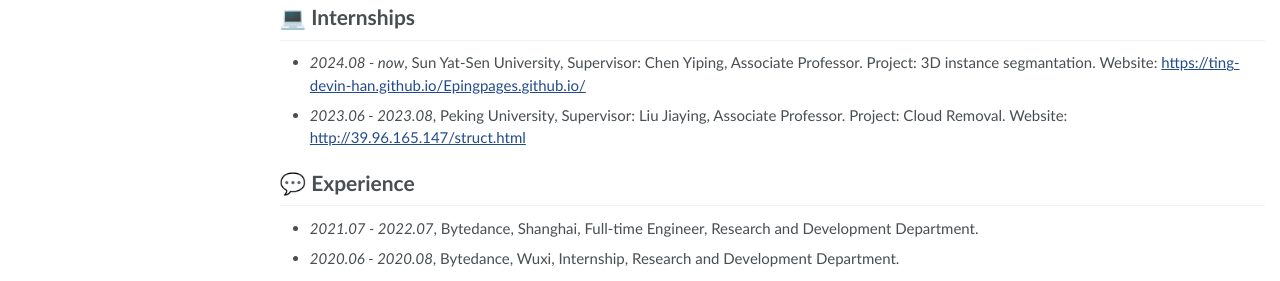
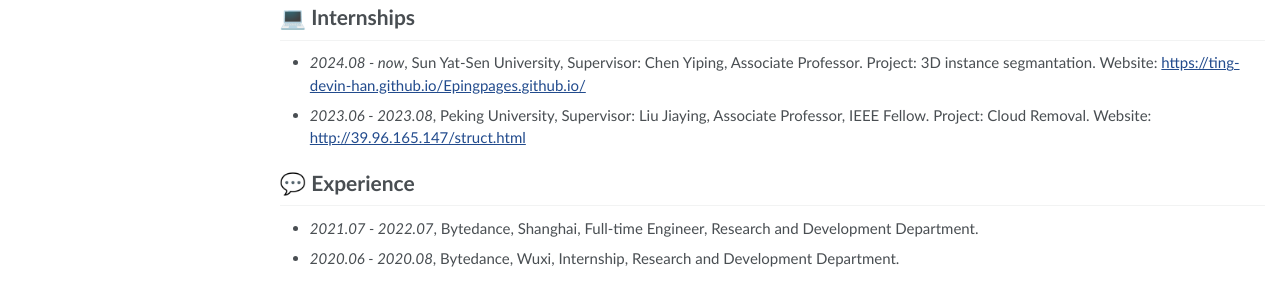
Before and after one commit to littlebeen/littlebeen_homepage, a Jekyll site: the page built from _pages/about.md, in a window 1280 px wide and 1246 px high. Shown: the part 962-1243 px from the top of the window. Built offline with Jekyll 4.4.1, drawn with Linux system fonts in a browser that asks for light colours.

Commit message:
Update about.md

```diff
--- a/_pages/about.md
+++ b/_pages/about.md
@@ -42,7 +42,7 @@ redirect_from:
 
 # 💻 Internships
 - *2024.08 - now*, Sun Yat-Sen University, Supervisor: Chen Yiping, Associate Professor. Project: 3D instance segmantation. Website: <a href='https://ting-devin-han.github.io/Epingpages.github.io'>https://ting-devin-han.github.io/Epingpages.github.io/</a>
-- *2023.06 - 2023.08*, Peking University, Supervisor: Liu Jiaying, Associate Professor. Project: Cloud Removal. Website: <a href='http://39.96.165.147/struct.html'>http://39.96.165.147/struct.html</a>
+- *2023.06 - 2023.08*, Peking University, Supervisor: Liu Jiaying, Associate Professor, IEEE Fellow. Project: Cloud Removal. Website: <a href='http://39.96.165.147/struct.html'>http://39.96.165.147/struct.html</a>
 
 # 💬 Experience
 - *2021.07 - 2022.07*, Bytedance, Shanghai, Full-time Engineer, Research and Development Department.
```
